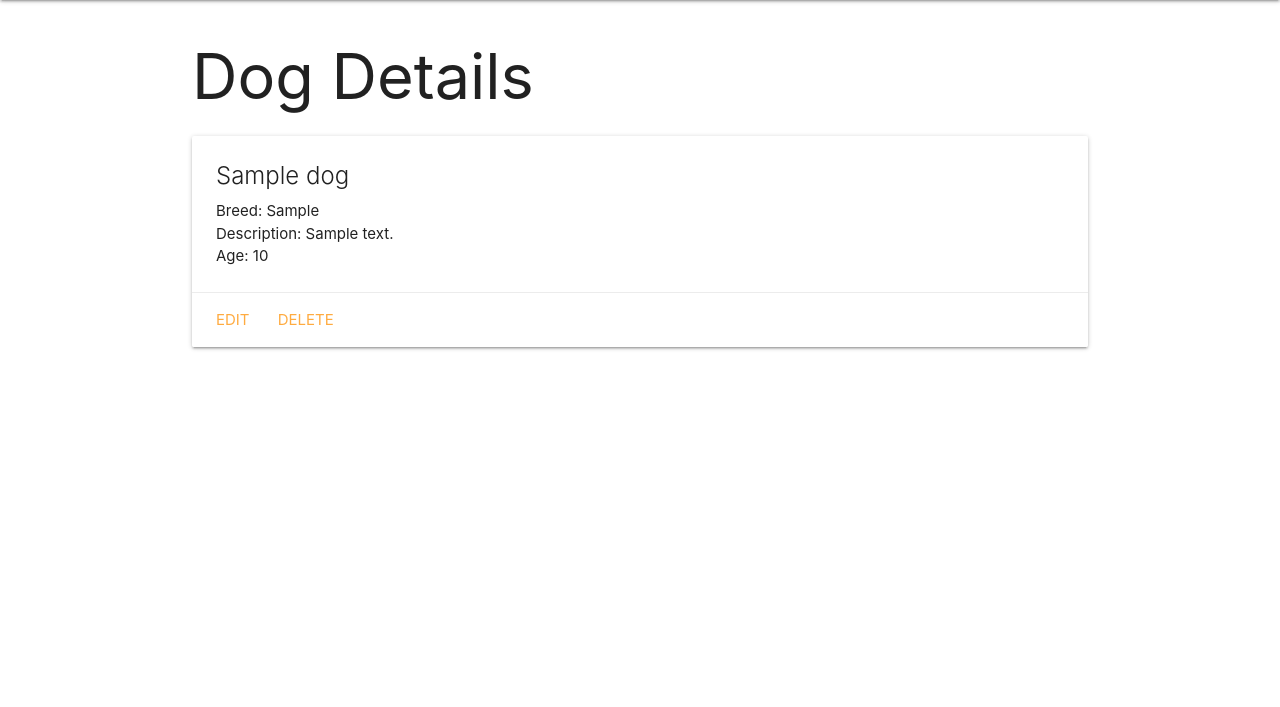
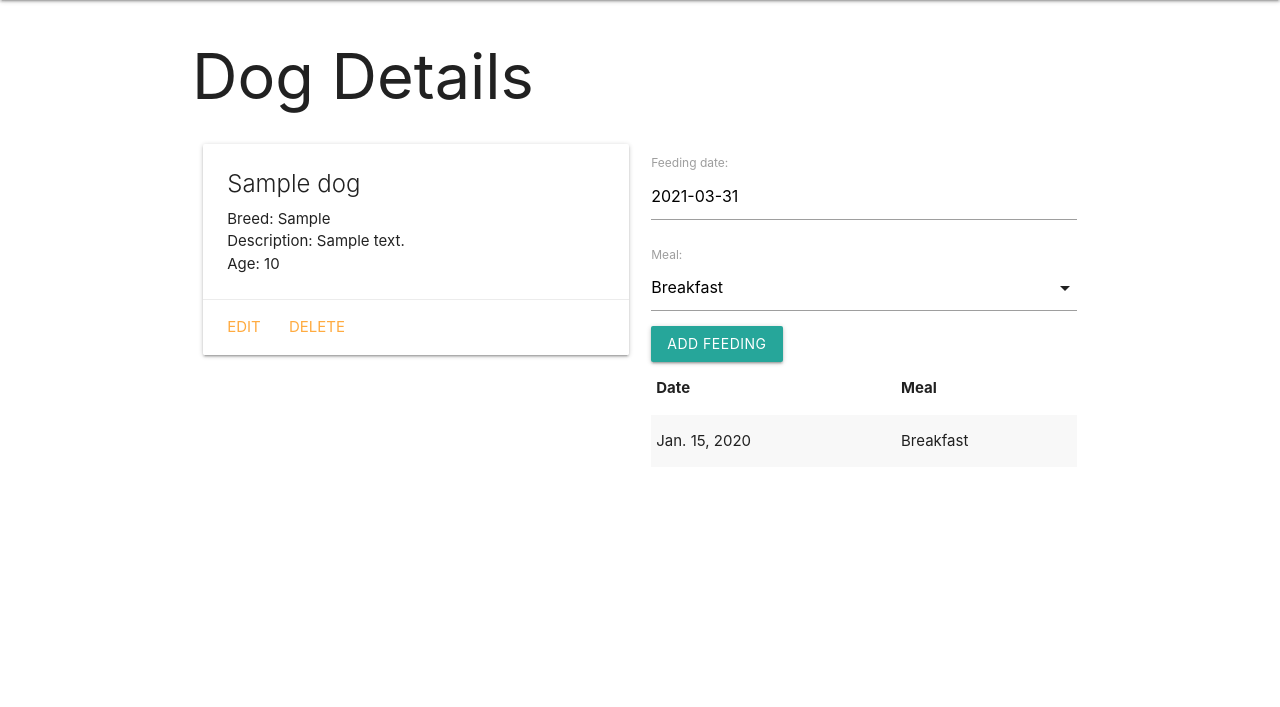
Before and after one commit to beccaawhite/dogcollector, a Django app: page /dogs/1/ in a window 1280 px wide. Shown: the part 64-771 px from the top of the page. Run offline with Django 3.2, Linux system fonts and the light colour scheme; tables that the repository leaves empty hold one stand-in row (values such as "Sample post").

Commit message:
custom model form

```diff
--- a/main_app/admin.py
+++ b/main_app/admin.py
@@ -1,6 +1,7 @@
 from django.contrib import admin
 
 # Register your models here.
-from .models import Dog
+from .models import Dog, Feeding
 
 admin.site.register(Dog)
+admin.site.register(Feeding)
--- /dev/null
+++ b/main_app/forms.py
@@ -0,0 +1,7 @@
+from django.forms import ModelForm
+from .models import Feeding
+
+class FeedingForm(ModelForm):
+    class Meta:
+        model = Feeding
+        fields = ['date', 'meal']
--- a/main_app/models.py
+++ b/main_app/models.py
@@ -1,6 +1,12 @@
 from django.db import models
 
 from django.urls import reverse
+
+MEALS = (
+    ('B', 'Breakfast'),
+    ('L', 'Lunch'),
+    ('D', 'Dinner')
+)
 
 # Create your models here.
 class Dog(models.Model):
@@ -15,3 +21,23 @@ class Dog(models.Model):
     # Add this method
     def get_absolute_url(self):
         return reverse('detail', kwargs={'dog_id': self.id})
+
+class Feeding(models.Model):
+    date = models.DateField('feeding date')
+    meal = models.CharField(
+        max_length=1,
+        # add the 'choices' field option
+        choices=MEALS,
+        # set the default value for meal to be 'B'
+        default=MEALS[0][0]
+    )
+
+    # create a dog_id Foreign Key
+    dog = models.ForeignKey(Dog, on_delete=models.CASCADE)
+
+    def __str__(self):
+        # Nice method for obtaining the friendly value of a Field.choice
+        return f"{self.get_meal_display()} on {self.date}"
+
+    class Meta:
+        ordering = ['-date']
--- a/main_app/templates/base.html
+++ b/main_app/templates/base.html
@@ -8,6 +8,7 @@
   <title>Dog Collector</title>
   <link rel="stylesheet" href="https://cdnjs.cloudflare.com/ajax/libs/materialize/1.0.0/css/materialize.min.css">
   <link rel="stylesheet" type="text/css" href="{% static 'css/style.css' %}">
+  <script src="https://cdnjs.cloudflare.com/ajax/libs/materialize/1.0.0/js/materialize.min.js"></script>
 </head>
 <body>
   <header class="navbar-fixed">
--- a/main_app/templates/dogs/detail.html
+++ b/main_app/templates/dogs/detail.html
@@ -3,6 +3,8 @@
 
 <h1>Dog Details</h1>
 
+<div class="row">
+    <div class="col s6">
         <div class="card">
             <div class="card-content">
                 <span class="card-title">{{ dog.name }}</span>
@@ -19,7 +21,44 @@
                 <a href="{% url 'dogs_update' dog.id %}">Edit</a>
                 <a href="{% url 'dogs_delete' dog.id %}">Delete</a>
             </div>
+        </div>
+    </div>
+
+    <div class="col s6">
+        <form action="{% url 'add_feeding' dog.id %}" method="post">
+            {% csrf_token %}
+            {{ feeding_form.as_p }}
+            <input type="submit" class="btn" value="Add Feeding">
+        </form>
+        <table class="striped">
+          <thead>
+            <tr><th>Date</th><th>Meal</th></tr>
+          </thead>
+          <tbody>
+            {% for feeding in dog.feeding_set.all %}
+              <tr>
+                <td>{{feeding.date}}</td>
+                <td>{{feeding.get_meal_display}}</td>
+              </tr>
+            {% endfor %}
+          </tbody>
+        </table>
+      </div>
 
 </div>
 
+<script>
+    const dateEl = document.getElementById('id_date');
+    M.Datepicker.init(dateEl, {
+      format: 'yyyy-mm-dd',
+      defaultDate: new Date(),
+      setDefaultDate: true,
+      autoClose: true
+    });
+
+    // add additional JS to initialize select below
+    const selectEl = document.getElementById('id_meal');
+    M.FormSelect.init(selectEl);
+</script>
+
 {% endblock %}
--- a/main_app/urls.py
+++ b/main_app/urls.py
@@ -10,5 +10,6 @@ urlpatterns = [
     path('dogs/create/', views.DogCreate.as_view(), name='dogs_create'),
     path('dogs/<int:pk>/update/', views.DogUpdate.as_view(), name='dogs_update'),
     path('dogs/<int:pk>/delete/', views.DogDelete.as_view(), name='dogs_delete'),
+    path('dogs/<int:dog_id>/add_feeding/', views.add_feeding, name='add_feeding'),
 
 ]
--- a/main_app/views.py
+++ b/main_app/views.py
@@ -1,9 +1,10 @@
-from django.shortcuts import render
+from django.shortcuts import render, redirect
 
 # Create your views here.
 from django.views.generic.edit import CreateView, UpdateView, DeleteView
 
 from .models import Dog
+from .forms import FeedingForm
 
 class DogCreate(CreateView):
     model = Dog
@@ -30,4 +31,17 @@ def dogs_index(request):
 
 def dogs_detail(request, dog_id):
     dog = Dog.objects.get(id=dog_id)
-    return render(request, 'dogs/detail.html', { 'dog': dog})
+    feeding_form = FeedingForm()
+    return render(request, 'dogs/detail.html', { 'dog': dog, 'feeding_form': feeding_form })
+
+def add_feeding(request, dog_id):
+    # create a ModelForm instance using the data in request.POST
+    form = FeedingForm(request.POST)
+    # validate the form
+    if form.is_valid():
+    # don't save the form to the db until it
+    # has the dog_id assigned
+        new_feeding = form.save(commit=False)
+        new_feeding.dog_id = dog_id
+        new_feeding.save()
+        return redirect('detail', dog_id=dog_id)
```
Also changed, not shown: main_app/migrations/0002_feeding.py (added). Lines whose indentation alone changed are shown as unchanged.
